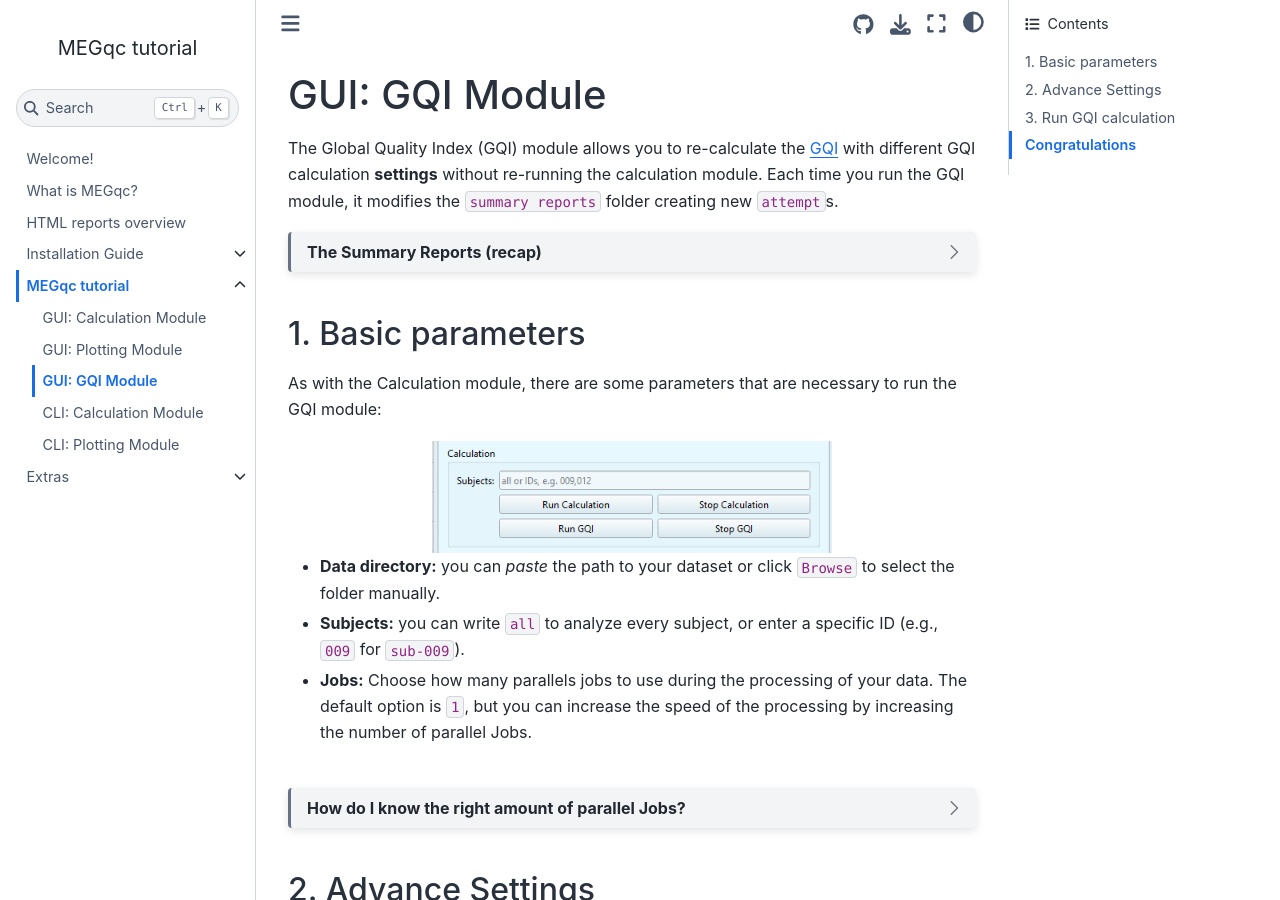
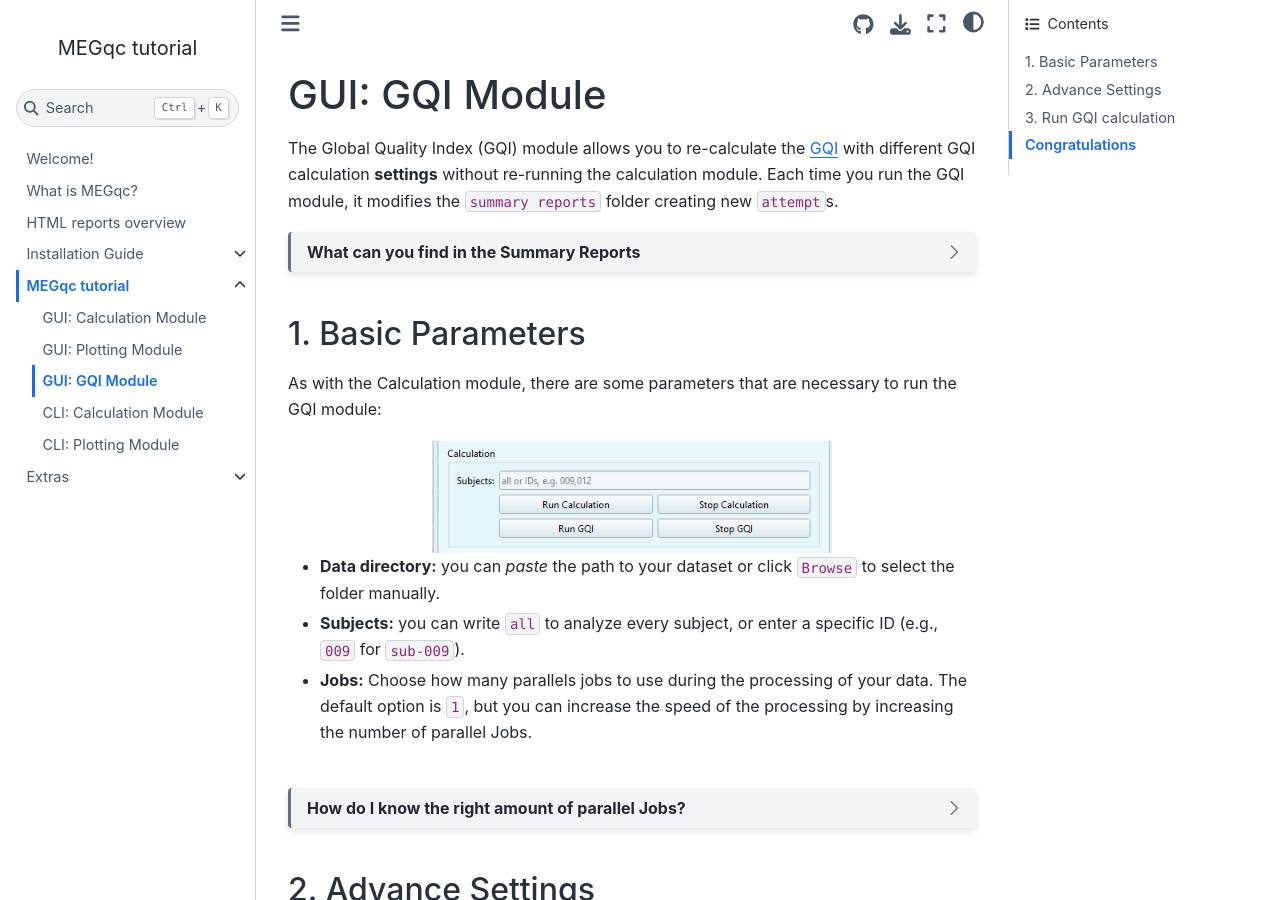
Before and after one commit to ANCPLabOldenburg/megqc_documentation, a Jupyter Book: the page built from tutorial/gqi_gui.md, in a window 1280 px wide and 900 px high. Built offline with Jupyter Book 1.0.4 settings and Sphinx 7.4.7 and the Sphinx Book theme 1.1.4, drawn with Linux system fonts in a browser that asks for light colours; pages that are not in the unit, such as notebooks, are missing from menus.

Commit message:
Update gqi_gui.md

````diff
--- a/tutorial/gqi_gui.md
+++ b/tutorial/gqi_gui.md
@@ -2,7 +2,7 @@
 
 The Global Quality Index (GQI) module allows you to re-calculate the [GQI](../extra/gqi.md) with different GQI calculation **settings** without re-running the calculation module. Each time you run the GQI module, it modifies the `summary reports` folder creating new `attempt`s.
 
-```{dropdown} The Summary Reports (recap)
+```{dropdown} What can you find in the Summary Reports
 
 As mentioned previously, the summary reports folder contains a series of "reports" with the summary of metrics and the GQI values of each participant of your dataset. This folder can be found within the derivatives folder of your dataset.
 
@@ -12,7 +12,7 @@ The summary reports folder contains the following subfolders and files:
 * **global_quality_index_n:** A folder containing one subfolder per subject. These subfolders include a JSON file with the outputs of individual metrics and the GQI scores. Each `attempt` creates a whole new folder _(n = number of attempt)_.
 
 ```
-## 1. Basic parameters
+## 1. Basic Parameters
 
 As with the Calculation module, there are some parameters that are necessary to run the GQI module:
 
@@ -35,9 +35,7 @@ As with the Calculation module, there are some parameters that are necessary to
 ## 2. Advance Settings
 The `Setting` tab allows you to customize your GQI calculation. The specific settings for the GQI are at the very end of the list.
 
-
 <img src="../static/gqi/gqi_settings.png" alt="gqi_settings" width="400px" align="center">
-
 
 The GQI calculation is based on a penalization system defined by a system of `weights` and `thresholds`. Every "source of noise" has its own `weights` and `thresholds`, which are customizable, but you may also use the default values. The weight is the maximun possible penalty, and represents its relative importance for the GQI. The two thresholds are the `start` and the `end`:
 - If a metric exceeds the `start` (predefined **minimun** threshold), a **portion** of its weight is substracted from the GQI.
````
